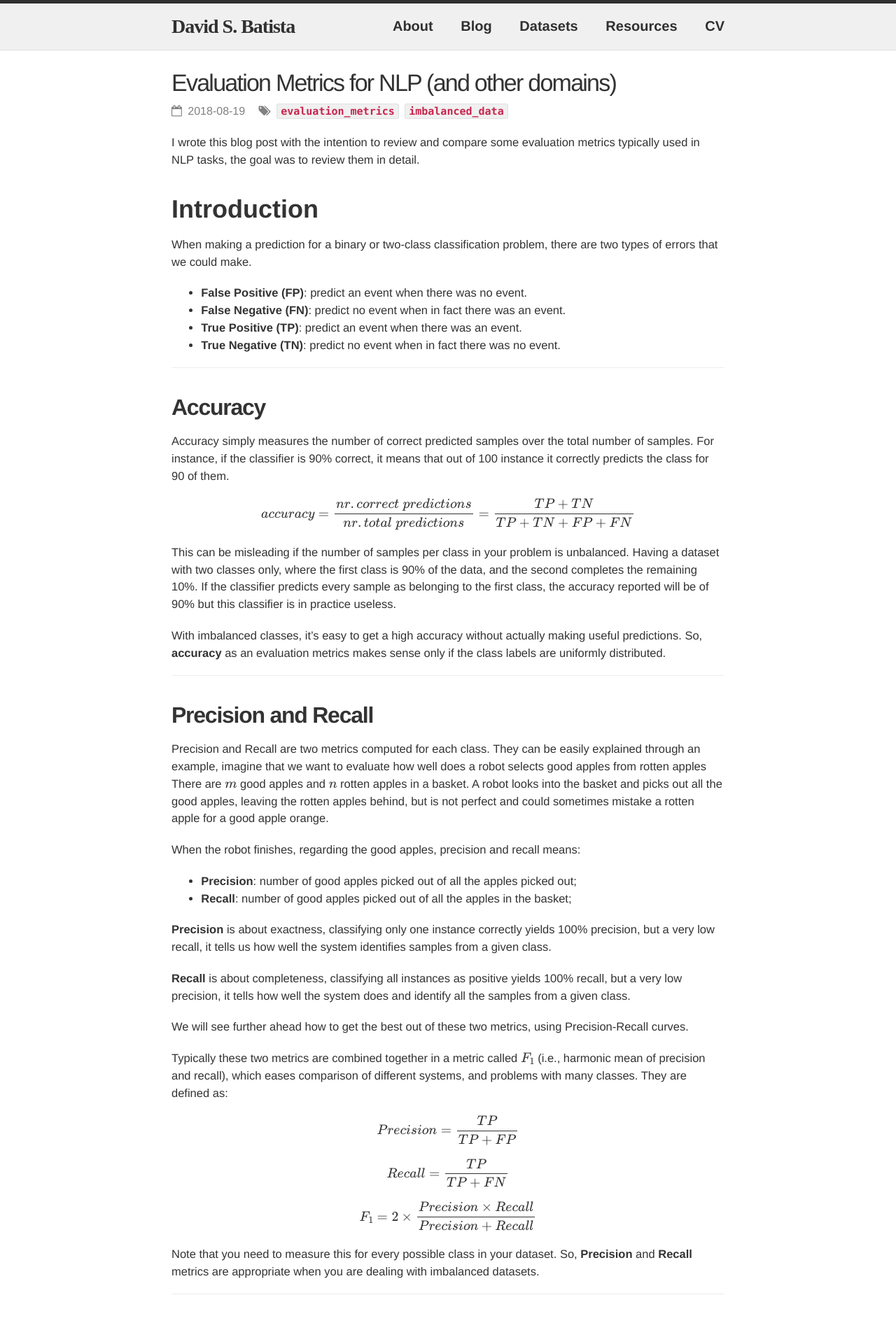
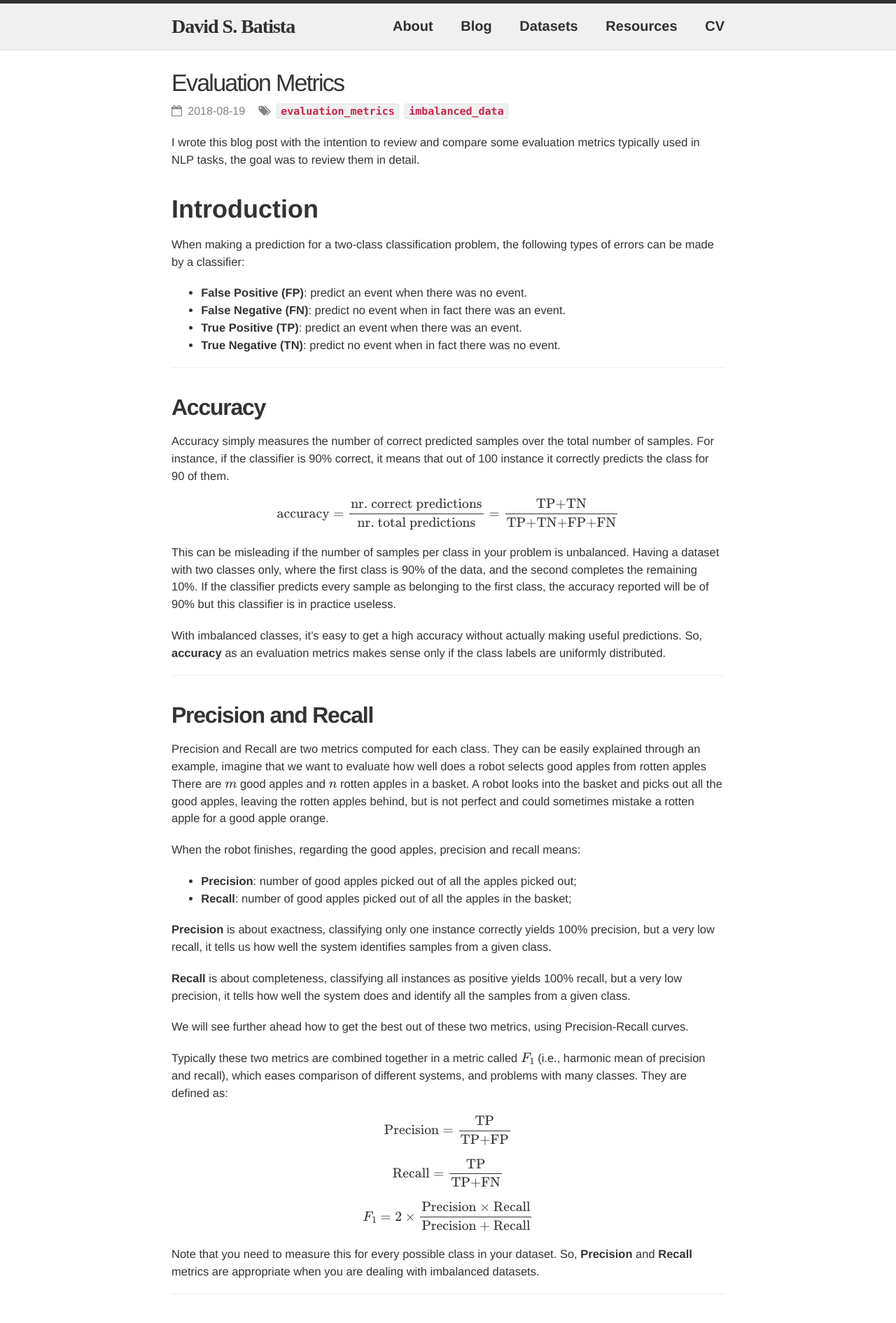
Before and after one commit to davidsbatista/davidsbatista.net, a Jekyll site: the page built from _posts/2018-08-15-NLP_Metrics.md, in a window 1280 px wide. Shown: the top 1891 px of the page at 70% size. Built offline with Jekyll 4.4.1, drawn with Linux system fonts in a browser that asks for light colours; nearby versions of some CDN libraries; some web fonts are replaced; formulas are drawn with MathJax 3; some of the changed text lies outside the part shown.

Commit message:
updated post about metrics added more stuff to the CSS

```diff
--- a/_posts/2018-08-15-NLP_Metrics.md
+++ b/_posts/2018-08-15-NLP_Metrics.md
@@ -1,6 +1,6 @@
 ---
 layout: post
-title: Evaluation Metrics for NLP (and other domains)
+title: Evaluation Metrics
 date: 2018-08-19 00:0:00
 categories: blog
 tags: evaluation_metrics imbalanced_data
@@ -14,7 +14,7 @@
 
 # __Introduction__
 
-When making a prediction for a binary or two-class classification problem, there are two types of errors that we could make.
+When making a prediction for a two-class classification problem, the following types of errors can be made by a classifier:
 
 - __False Positive (FP)__: predict an event when there was no event.
 - __False Negative (FN)__: predict no event when in fact there was an event.
@@ -27,7 +27,7 @@
 
 Accuracy simply measures the number of correct predicted samples over the total number of samples. For instance, if the classifier is 90% correct, it means that out of 100 instance it correctly predicts the class for 90 of them.
 
-$$ accuracy = \frac{nr. correct \; predictions}{nr. total \; predictions} = \frac{TP+TN}{TP+TN+FP+FN}$$
+$$ \textrm{accuracy} = \frac{\textrm{nr. correct predictions}}{\textrm{nr. total predictions}} = \frac{\textrm{TP+TN}}{\textrm{TP+TN+FP+FN}}$$
 
 This can be misleading if the number of samples per class in your problem is unbalanced. Having a dataset with two classes only, where the first class is 90% of the data, and the second completes the remaining 10%. If the classifier predicts every sample as belonging to the first class, the accuracy reported will be of 90% but this classifier is in practice useless.
 
@@ -52,11 +52,11 @@
 
 Typically these two metrics are combined together in a metric called $F_{1}$ (i.e., harmonic mean of precision and recall), which eases comparison of different systems, and problems with many classes. They are defined as:
 
-$$ Precision = \frac{TP}{TP+FP}$$
+$$ \textrm{Precision} = \frac{\textrm{TP}}{\textrm{TP+FP}}$$
 
-$$ Recall = \frac{TP}{TP+FN}$$
+$$ \textrm{Recall} = \frac{\textrm{TP}}{\textrm{TP+FN}}$$
 
-$$ F_{1} = 2 \times\frac{Precision \times Recall}{Precision + Recall}$$
+$$ F_{1} = 2 \times\frac{\textrm{Precision} \times \textrm{Recall}}{\textrm{Precision} + \textrm{Recall}}$$
 
 
 Note that you need to measure this for every possible class in your dataset. So, __Precision__ and __Recall__ metrics are appropriate when you are dealing with imbalanced datasets.
@@ -67,19 +67,20 @@
 
 These two metrics are somehow related to __Precision__ and __Recall__, and although not often, I saw them being used a couple of times in NLP-related problems:
 
-$$ Sensitivity = \frac{TP}{TP+FP}$$
+$$ \textrm{Sensitivity} = \frac{\textrm{TP}}{\textrm{TP+FP}}$$
 
-$$ Specificity = \frac{TN}{TN+FP}$$
+$$ \textrm{Specificity} = \frac{\textrm{TN}}{\textrm{TN+FP}}$$
 
-__Sensitivity__: is the same as recall, defined above.
+__Sensitivity__: is the same as recall, defined above, can be tought of as the extent to which actual positives are not overlooked, so false negatives are few.
 
-__Specificity__: also called the true negative rate, measures the proportion of actual negatives that are correctly identified as such.
+__Specificity__: also called the true negative rate, measures the proportion of actual negatives that are correctly identified as such, i.e., is the extent to which actual negatives are classified as such (so false positives are few).
 
-<!--
-Equivalently, in medical tests sensitivity is the extent to which actual positives are not overlooked (so false negatives are few), and specificity is the extent to which actual negatives are classified as such (so false positives are few). Thus a highly sensitive test rarely overlooks an actual positive (for example, showing "nothing bad" despite something bad existing); a highly specific test rarely registers a positive classification for anything that is not the target of testing (for example, finding one bacterial species and mistaking it for another closely related one that is the true target); and a test that is highly sensitive and highly specific does both, so it "rarely overlooks a thing that it is looking for" and it "rarely mistakes anything else for that thing." Because most medical tests do not have sensitivity and specificity values above 99%, "rarely" does not equate to certainty. But for practical reasons, tests with sensitivity and specificity values above 90% have high credibility, albeit usually no certainty, in differential diagnosis.
+Sensitivity therefore quantifies the avoiding of false negatives, and specificity does the same for false positives.
 
-Sensitivity therefore quantifies the avoiding of false negatives, and specificity does the same for false positives. For any test, there is usually a trade-off between the measures – for instance, in airport security since testing of passengers is for potential threats to safety, scanners may be set to trigger alarms on low-risk items like belt buckles and keys (low specificity), in order to increase the probability of identifying dangerous objects and minimize the risk of missing objects that do pose a threat (high sensitivity).
--->
+There some scenarios where focusing on one of these two might be important, e.g:
+
+- Sensitivity: the percentage of sick people who are correctly identified as having the condition.
+- Specificity: the percentage of healthy people who are correctly identified as not having the condition.
 
 ---
 
@@ -87,11 +88,9 @@
 
 ## __Receiver Operating Characteristic (ROC) Curves__
 
-While defining the metrics above, I assumed that we are directly given the predictions of each class. But it might be the case that we have the probability for each class instead, and it can allows to calibrate the threshold on how to interpret the probabilities.
+While defining the metrics above, I assumed that we are directly given the predictions of each class. But it might be the case that we have the probability for each class instead, which then allows to calibrate the threshold on how to interpret the probabilities. Does it belong to positive class if it's greater than 0.5 or 0.3 ?
 
-By calibrating a threshold, a balance __precision__ and __recall__ or between __sensitivity__ and __specificity__ can be set.
-
-The curve is essentially a plot where of false positive rate (x-axis) versus the true positive rate (y-axis) for a number of different candidate threshold values between 0.0 and 1.0. An operator may plot the ROC curve and choose a threshold that gives a desirable balance between the false positives and false negatives.
+The curve is essentially a plot of false positive rate (x-axis) versus the true positive rate (y-axis) for a number of different candidate threshold values between 0.0 and 1.0. An operator may plot the ROC curve and choose a threshold that gives a desirable balance between the false positives and false negatives.
 
 
 x-axis
@@ -140,6 +139,10 @@
 In terms of model selection, F1 summarizes model skill for a specific probability threshold, whereas average precision and area under curve summarize the skill of a model across thresholds, like ROC AUC.
 
 This makes precision-recall and a plot of precision vs. recall and summary measures useful tools for binary classification problems that have an imbalance in the observations for each class.
+
+
+By calibrating a threshold, a balance __precision__ and __recall__ or between __sensitivity__ and __specificity__ can be set.
+
 -->
 
 
@@ -165,18 +168,61 @@
 ROC curves are appropriate when the observations are balanced between each class, whereas precision-recall curves are appropriate for imbalanced datasets.
 
 
-Accuracy              Overall performance of model
-Precision             How accurate the positive predictions are
-Recall/Sensitivity	  Coverage of actual positive sample
-Specificity	          Coverage of actual negative sample
-F1 score	            Hybrid metric useful for unbalanced classes
+<center>
+<table class="greyGridTable">
+<thead>
+<tr>
+<th>Metric</th>
+<th>Formula</th>
+<th>Description</th>
+</tr>
+</thead>
+<tbody>
+<tr>
+<td>Accuracy</td>
+<td>$$\frac{\textrm{TP+TN}}{\textrm{TP+TN+FP+FN}}$$</td>
+<td>Overall performance of model</td>
+</tr>
+<tr>
+<td>Precision</td>
+<td>$$\frac{\textrm{TP}}{\textrm{TP+FP}}$$  </td>
+<td>How accurate the positive predictions are</td>
+</tr>
+<tr>
+<td>Recall/Sensitivity</td>
+<td>$$\frac{\textrm{TP}}{\textrm{TP+FN}}$$</td>
+<td>Coverage of actual positive sample</td>
+</tr>
+<tr>
+<td>Specificity</td>
+<td>$$\frac{\textrm{TN}}{\textrm{TN+FP}}$$</td>
+<td>Coverage of actual negative sample</td>
+</tr>
+<tr>
+<td>$$F_{1}$$</td>
+<td>$$2 \times\frac{\textrm{Precision} \times \textrm{Precision}}{\textrm{Precision} + \textrm{Precision}}$$</td>
+<td>A measure combining Precision and Recall</td>
+</tr>
+</tbody>
+</table>
+</center>
+
+<!--
+TODO
+
+True Positive Rate
+False Positive Rate
+-->
 
 
 ### References
 
 - [https://stanford.edu/~shervine/teaching/cs-229/cheatsheet-machine-learning-tips-and-tricks](https://stanford.edu/~shervine/teaching/cs-229/cheatsheet-machine-learning-tips-and-tricks)
 
-https://machinelearningmastery.com/roc-curves-and-precision-recall-curves-for-classification-in-python
+- [https://machinelearningmastery.com/roc-curves-and-precision-recall-curves-for-classification-in-python](https://machinelearningmastery.com/roc-curves-and-precision-recall-curves-for-classification-in-python)
+
+- [https://www.wikiwand.com/en/Sensitivity_and_specificity](https://www.wikiwand.com/en/Sensitivity_and_specificity)
+
 
 <!--
 https://machinelearningmastery.com/how-to-score-probability-predictions-in-python/
--- a/assets/css/style.css
+++ b/assets/css/style.css
@@ -629,3 +629,45 @@
     clear: both; }
 
 /* ----------------------------------------------------------*/
+
+
+table.greyGridTable {
+  border: 2px solid #FFFFFF;
+  width: 100%;
+  text-align: center;
+  border-collapse: collapse;
+}
+table.greyGridTable td, table.greyGridTable th {
+  border: 1px solid #FFFFFF;
+  padding: 1px 1px;
+}
+table.greyGridTable tbody td {
+  font-size: 19px;
+}
+table.greyGridTable td:nth-child(even) {
+  background: #EBEBEB;
+}
+table.greyGridTable thead {
+  background: #FFFFFF;
+  border-bottom: 4px solid #333333;
+}
+table.greyGridTable thead th {
+  font-size: 15px;
+  font-weight: bold;
+  color: #333333;
+  text-align: center;
+  border-left: 2px solid #333333;
+}
+table.greyGridTable thead th:first-child {
+  border-left: none;
+}
+
+table.greyGridTable tfoot {
+  font-size: 14px;
+  font-weight: bold;
+  color: #333333;
+  border-top: 4px solid #333333;
+}
+table.greyGridTable tfoot td {
+  font-size: 14px;
+}
```
Also changed, not shown: other parts of _posts/2018-08-15-NLP_Metrics.md (+1 -1 lines).
